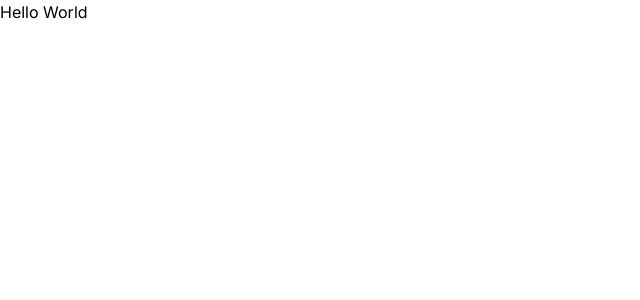
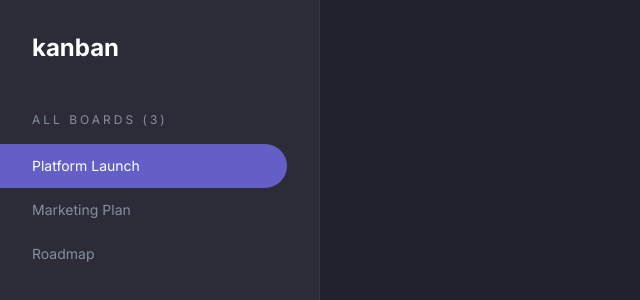
Before and after one commit to Mak2503/kanban-board, a Next.js app: page / in a window 1280 px wide. Shown: the top 300 px of the page, without its empty margins (0-640 px from the left). Built offline with nearby package versions, Linux system fonts and the light colour scheme.

Commit message:
create sidebar and logo component

```diff
--- a/src/app/page.tsx
+++ b/src/app/page.tsx
@@ -1,5 +1,9 @@
-import Image from "next/image";
+import SideBar from "@/components/SideBar";
 
 export default function Home() {
-  return <main>Hello World</main>;
+  return (
+    <main className="bg-primaryBg">
+      <SideBar />
+    </main>
+  );
 }
--- /dev/null
+++ b/src/components/Logo.tsx
@@ -0,0 +1,8 @@
+"use client";
+
+const Logo = () => {
+  // TODO: Need to add logo
+  return <h1 className="text-2xl font-bold text-primaryText">kanban</h1>;
+};
+
+export default Logo;
--- /dev/null
+++ b/src/components/SideBar.tsx
@@ -0,0 +1,36 @@
+"use client";
+
+import Logo from "./Logo";
+
+const SideBar = () => {
+  return (
+    <div className="p-8 w-1/4 h-screen bg-secondaryBg border-r border-r-[#363642]">
+      <Logo />
+      <div className="mt-12">
+        <h1
+          className="text-xs text-secondaryText"
+          style={{ letterSpacing: "3px" }}
+        >
+          ALL BOARDS (3)
+        </h1>
+        {/*
+          TODO:
+          1. Show boards from json data
+          2. Add Board Icon
+          3. Implement board selection functionality
+        */}
+        <div className="mt-4 text-sm">
+          <div className="p-3 pl-8 -ml-8 text-primaryText bg-primary rounded-r-3xl">
+            Platform Launch
+          </div>
+          <div className="p-3 pl-8 -ml-8 text-secondaryText">
+            Marketing Plan
+          </div>
+          <div className="p-3 pl-8 -ml-8 text-secondaryText">Roadmap</div>
+        </div>
+      </div>
+    </div>
+  );
+};
+
+export default SideBar;
```
